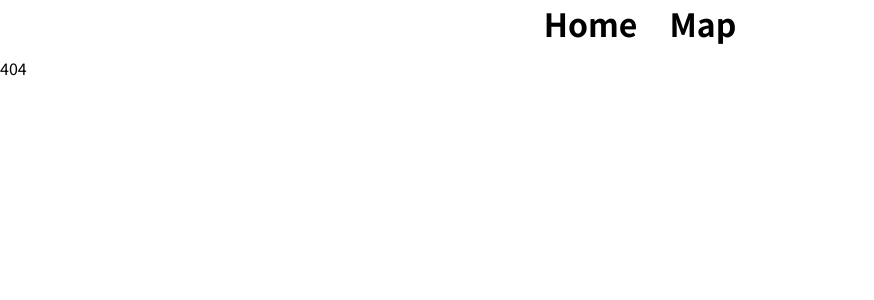
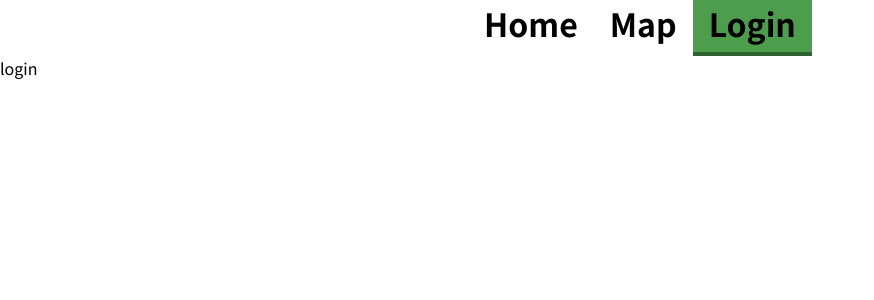
Before and after one commit to samigeorgiev/CyclePath, a React (Create React App) app in the folder client/: page /login in a window 1280 px wide. Before the commit this address had no page. Shown: the top 300 px of the page, without its empty margins (0-874 px from the left). Built offline with nearby package versions, Linux system fonts and the light colour scheme.

Commit message:
[UPDATE] Login cmp and /login route

```diff
--- a/client/src/App.tsx
+++ b/client/src/App.tsx
@@ -4,6 +4,7 @@ import { Nav } from './components'
 
 const Home = React.lazy(() => import('./Home'))
 const Map = React.lazy(() => import('./Map'))
+const Login = React.lazy(() => import('./Login'))
 
 const App = () => {
     return (
@@ -16,6 +17,9 @@ const App = () => {
                 <Route exact path='/map'>
                     <Map />
                 </Route>
+                <Route exact path='/login'>
+                    <Login />
+                </Route>
                 <Route path='/'>
                     <div>404</div>
                 </Route>
--- /dev/null
+++ b/client/src/Login/Login.module.scss
@@ -0,0 +1,5 @@
+@import '../scss/const';
+
+.root {
+    height: 80vh;
+}
--- /dev/null
+++ b/client/src/Login/Login.tsx
@@ -0,0 +1,14 @@
+import React from 'react'
+import styles from './Login.module.scss'
+
+interface Props {}
+
+const Login: React.FC<Props> = () => {
+  return (
+    <div className={styles.root}>
+      login
+    </div>
+  )
+}
+
+export default Login
--- /dev/null
+++ b/client/src/Login/index.ts
@@ -0,0 +1,3 @@
+import Login from './Login'
+
+export default Login
--- a/client/src/components/Nav/Nav.tsx
+++ b/client/src/components/Nav/Nav.tsx
@@ -7,7 +7,8 @@ interface Props {}
 const Nav: React.FC<Props> = () => {
     const routes = [
         { name: 'Home', path: '/' },
-        { name: 'Map', path: '/map' }
+        { name: 'Map', path: '/map' },
+        { name: 'Login', path: '/login' }
     ]
     return (
         <div className={styles.root}>
--- a/client/src/components/index.ts
+++ b/client/src/components/index.ts
@@ -1,2 +1,2 @@
 export { Nav } from './Nav'
-export { Search } from './Search'
+// export { Search } from './Search'
```
